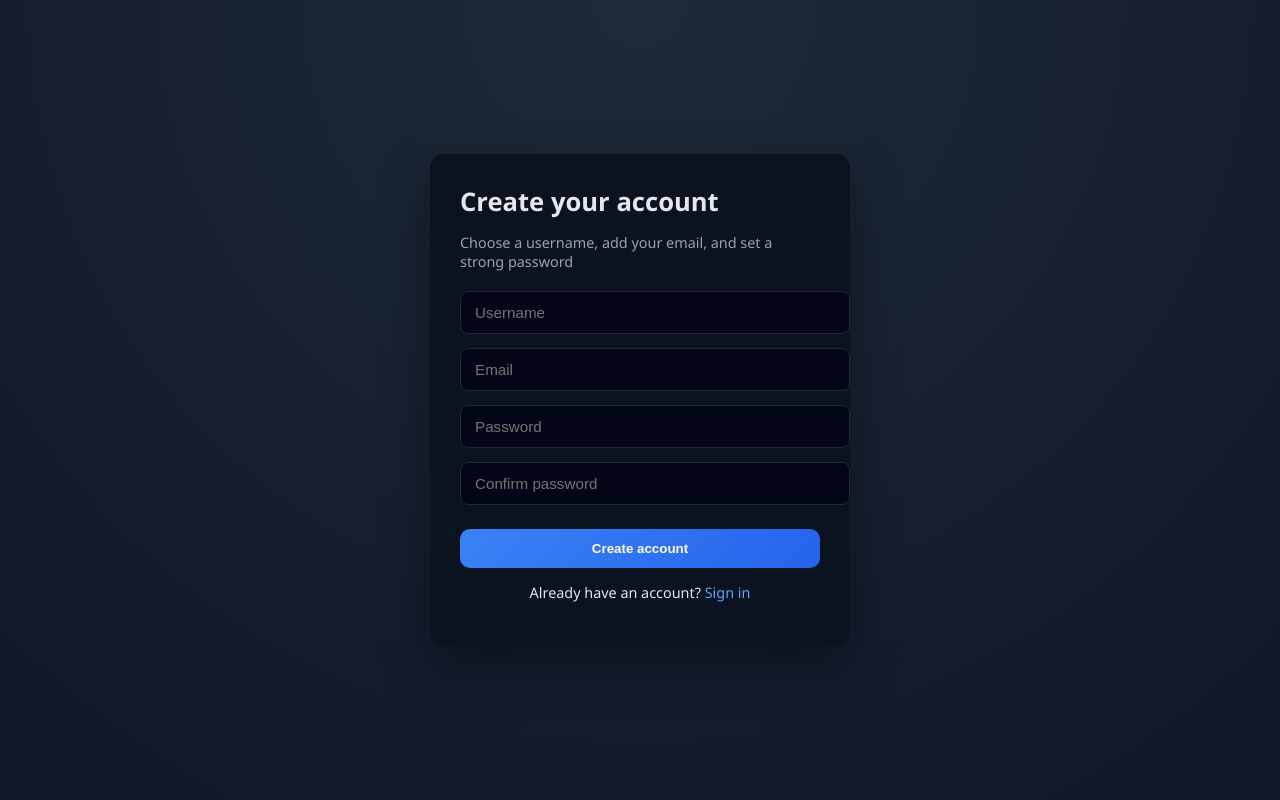
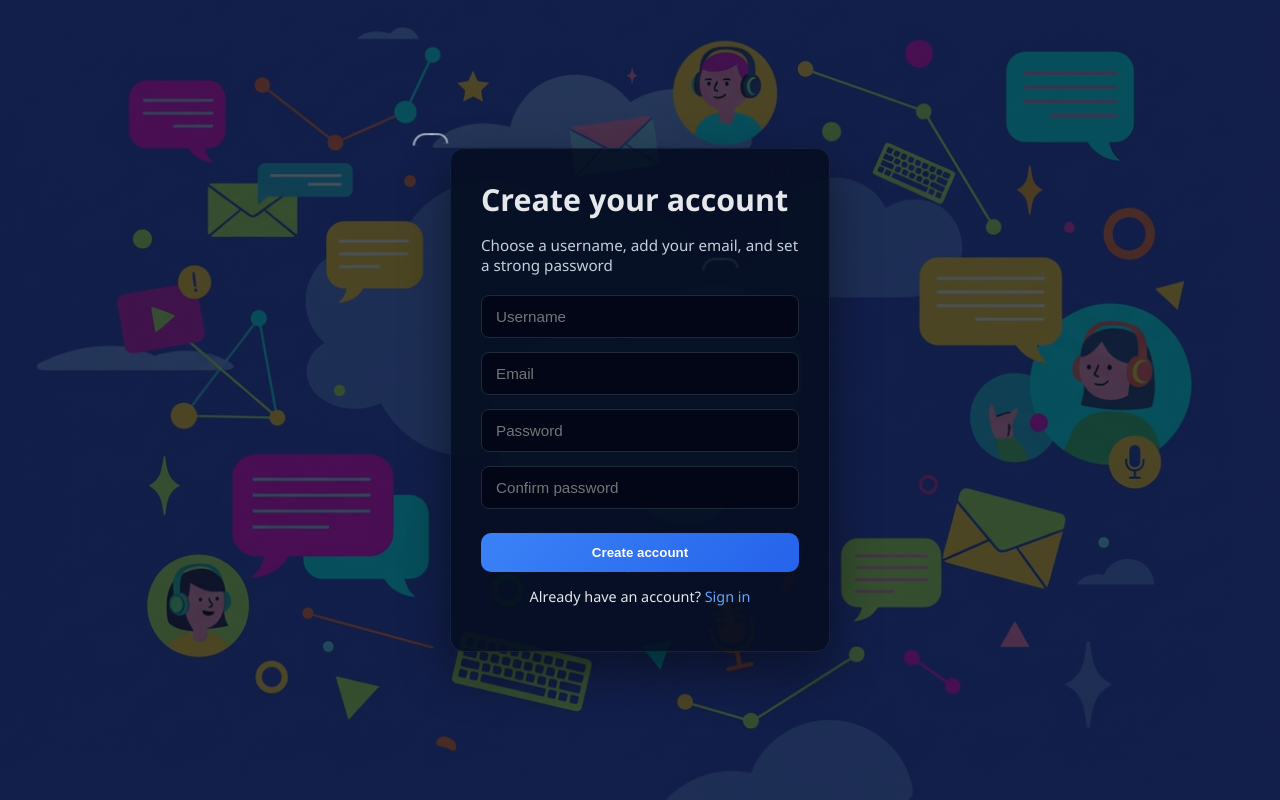
Before and after one commit to RetroChef/PartyChatV2, a Flask app: page /register in a window 1280 px wide. Run offline with Flask 3, Linux system fonts and the light colour scheme.

Commit message:
Revamp authentication page styles
Updated the styling for the authentication page, including background, card design, and input elements.

```diff
--- a/static/auth.css
+++ b/static/auth.css
@@ -1,40 +1,143 @@
+* {
+    box-sizing: border-box;
+}
+
 body {
     margin: 0;
-    height: 100vh;
-    background: radial-gradient(circle at top, #1e2a38, #0f172a);
+    min-height: 100vh;
+    background:
+        linear-gradient(rgba(8, 15, 30, 0.72), rgba(8, 15, 30, 0.72)),
+        url('/static/icons/login_registration_bg.png') center center / cover no-repeat fixed;
     display: flex;
     align-items: center;
     justify-content: center;
     font-family: 'Segoe UI', sans-serif;
     color: #e5e7eb;
+    position: relative;
+    overflow: hidden;
+}
+
+.bird-particles {
+    position: fixed;
+    inset: 0;
+    pointer-events: none;
+    z-index: 0;
+}
+
+.bird {
+    position: absolute;
+    width: 18px;
+    height: 10px;
+    border-top: 2px solid rgba(226, 232, 240, 0.85);
+    border-right: 2px solid rgba(226, 232, 240, 0.85);
+    border-radius: 0 14px 0 0;
+    transform-origin: center;
+    opacity: 0.7;
+    animation: bird-flight linear infinite;
+}
+
+.bird::before {
+    content: '';
+    position: absolute;
+    top: -2px;
+    left: -16px;
+    width: 18px;
+    height: 10px;
+    border-top: 2px solid rgba(226, 232, 240, 0.85);
+    border-left: 2px solid rgba(226, 232, 240, 0.85);
+    border-radius: 14px 0 0 0;
+}
+
+.bird-1 {
+    top: 18%;
+    left: -60px;
+    animation-duration: 20s;
+    animation-delay: 0s;
+}
+
+.bird-2 {
+    top: 34%;
+    left: -90px;
+    transform: scale(1.2);
+    animation-duration: 25s;
+    animation-delay: -7s;
+}
+
+.bird-3 {
+    top: 56%;
+    left: -120px;
+    transform: scale(0.85);
+    animation-duration: 18s;
+    animation-delay: -12s;
+}
+
+.bird-4 {
+    top: 72%;
+    left: -70px;
+    animation-duration: 22s;
+    animation-delay: -4s;
+}
+
+@keyframes bird-flight {
+    0% {
+        transform: translateX(0) translateY(0) scale(1);
+        opacity: 0;
+    }
+    8% {
+        opacity: 0.8;
+    }
+    50% {
+        transform: translateX(58vw) translateY(-16px) scale(1.08);
+    }
+    92% {
+        opacity: 0.8;
+    }
+    100% {
+        transform: translateX(118vw) translateY(8px) scale(0.95);
+        opacity: 0;
+    }
 }
 
 .auth-container {
     width: 100%;
     max-width: 420px;
     padding: 20px;
+    display: flex;
+    justify-content: center;
+    position: relative;
+    z-index: 1;
 }
 
 .auth-card {
-    background: #0b1220;
+    background: rgba(5, 14, 32, 0.88);
+    border: 1px solid rgba(96, 165, 250, 0.12);
     border-radius: 14px;
     padding: 30px;
-    box-shadow: 0 20px 50px rgba(0,0,0,0.4);
+    box-shadow: 0 20px 50px rgba(0,0,0,0.45);
+    width: 100%;
 }
 
 .auth-card h2 {
     margin: 0;
-    font-size: 1.6em;
+    font-size: 1.9em;
 }
 
 .subtitle {
-    font-size: 0.9em;
-    color: #9ca3af;
+    font-size: 0.95em;
+    color: #c5ceda;
     margin-bottom: 20px;
+}
+
+form {
+    width: 100%;
+    display: flex;
+    flex-direction: column;
+    align-items: center;
 }
 
 input {
     width: 100%;
+    max-width: 100%;
     padding: 12px 14px;
     margin-bottom: 14px;
     border-radius: 8px;
@@ -83,6 +186,5 @@ button:hover {
     margin-bottom: 12px;
 }
 
-
 .alert.success { background: #064e3b; }
 .alert.danger { background: #7f1d1d; }
```
